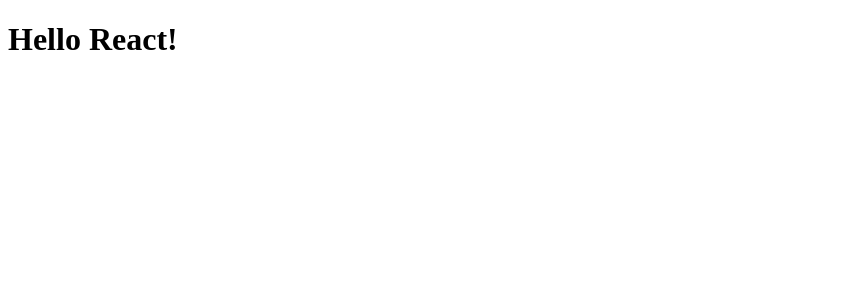
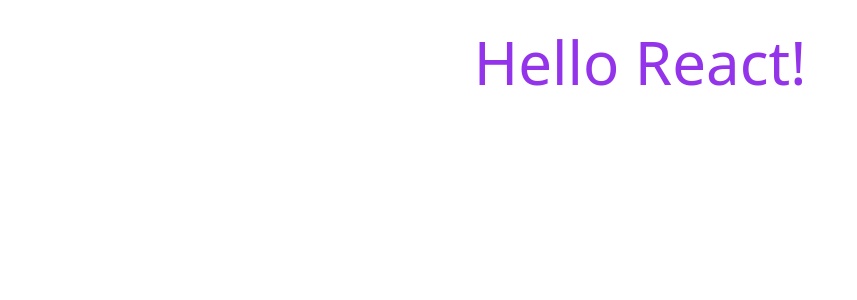
Before and after one commit to MahdiMajdian/snap-game, a React app: page / in a window 1280 px wide. Shown: the top 300 px of the page, without its empty margins (0-857 px from the left). Built offline with nearby package versions, Linux system fonts and the light colour scheme.

Commit message:
configure tailwindcss

```diff
--- a/package.json
+++ b/package.json
@@ -37,6 +37,7 @@
     "@types/react-dom": "^17.0.11",
     "@typescript-eslint/eslint-plugin": "^5.10.0",
     "@typescript-eslint/parser": "^5.10.0",
+    "autoprefixer": "^10.4.2",
     "babel-loader": "^8.2.3",
     "css-loader": "^6.5.1",
     "eslint": "^8.7.0",
@@ -47,9 +48,13 @@
     "eslint-plugin-react": "^7.28.0",
     "eslint-plugin-react-hooks": "^4.3.0",
     "html-webpack-plugin": "^5.5.0",
+    "postcss": "^8.4.5",
+    "postcss-import": "^14.0.2",
+    "postcss-loader": "^6.2.1",
     "prettier": "^2.5.1",
     "react-refresh": "^0.11.0",
     "style-loader": "^3.3.1",
+    "tailwindcss": "^3.0.15",
     "typescript": "^4.5.5",
     "webpack": "^5.67.0",
     "webpack-bundle-analyzer": "^4.5.0",
--- /dev/null
+++ b/postcss.config.js
@@ -0,0 +1,8 @@
+module.exports = {
+  plugins: [
+    require('postcss-import'),
+    require('tailwindcss/nesting'),
+    require('tailwindcss'),
+    require('autoprefixer'),
+  ]
+};
--- a/src/App.tsx
+++ b/src/App.tsx
@@ -1,5 +1,5 @@
 const App = (): React.ReactElement => {
-  return <h1>Hello React!</h1>;
+  return <h1 className='mt-8 font-medium text-center text-6xl text-purple-600'>Hello React!</h1>;
 };
 
 export default App;
--- a/src/index.tsx
+++ b/src/index.tsx
@@ -1,6 +1,7 @@
 import ReactDOM from 'react-dom';
 
 import App from './App';
+import './styles/index.css';
 
 
 ReactDOM.render(<App />, document.getElementById('root'));
--- /dev/null
+++ b/src/styles/base.css
@@ -0,0 +1,3 @@
+html {
+	@apply bg-white;
+}
--- /dev/null
+++ b/src/styles/components.css
@@ -0,0 +1 @@
+/* Add custom components */
--- /dev/null
+++ b/src/styles/index.css
@@ -0,0 +1,8 @@
+@import "tailwindcss/base";
+@import "./base.css";
+
+@import "tailwindcss/components";
+@import "./components.css";
+
+@import "tailwindcss/utilities";
+@import "./utilities.css";
--- /dev/null
+++ b/src/styles/utilities.css
@@ -0,0 +1 @@
+/* Add custom utilities */
--- /dev/null
+++ b/tailwind.config.js
@@ -0,0 +1,9 @@
+module.exports = {
+  content: [
+    './src/**/*.{js,jsx,ts,tsx}',
+  ],
+  theme: {
+    extend: {},
+  },
+  plugins: [],
+};
--- a/webpack/webpack.common.js
+++ b/webpack/webpack.common.js
@@ -21,7 +21,7 @@
       },
       {
         test: /\.css$/,
-        use: ['style-loader', 'css-loader'],
+        use: ['style-loader', 'css-loader', 'postcss-loader'],
       },
       {
         test: /\.(?:ico|gif|png|jpg|jpeg)$/i,
```
Also changed, not shown: 1 other file (tests, documents, lock files or other folders).
